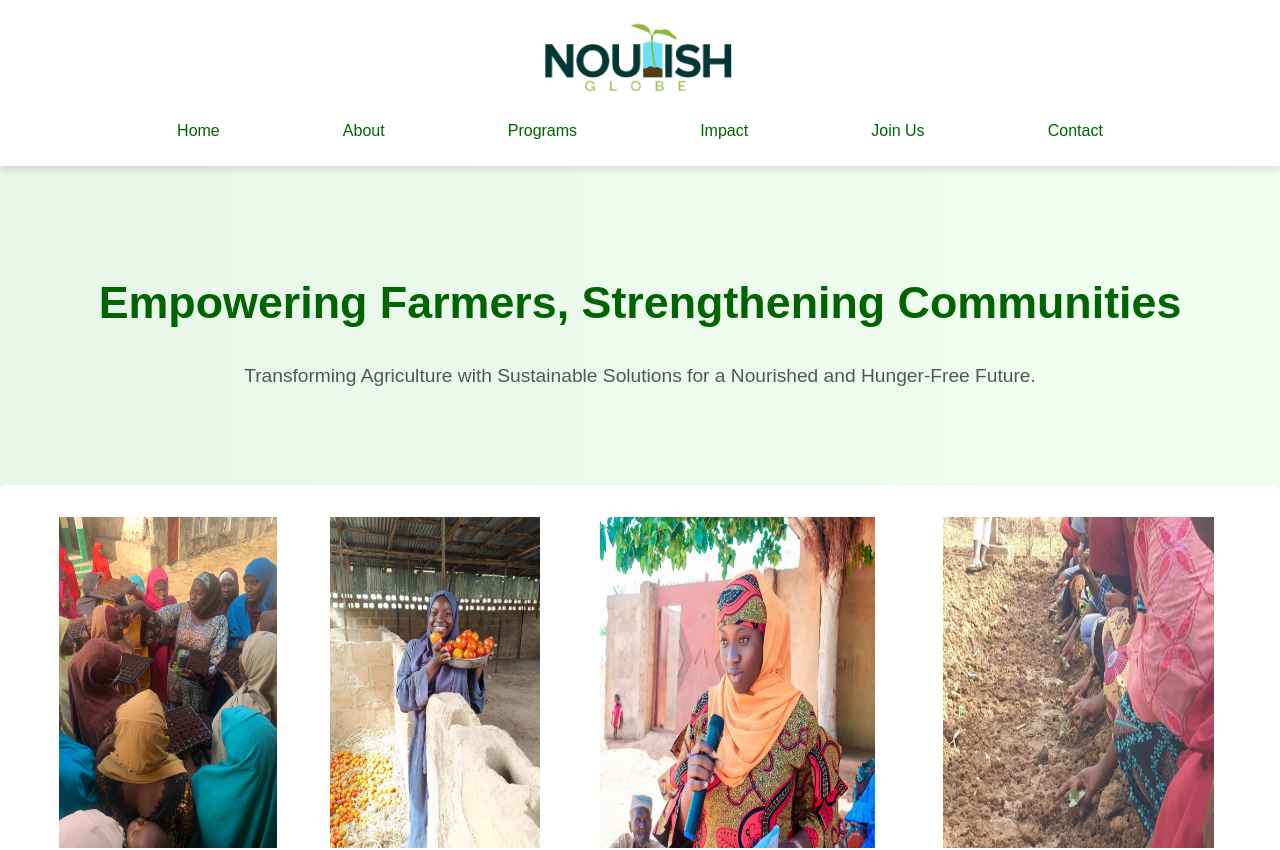
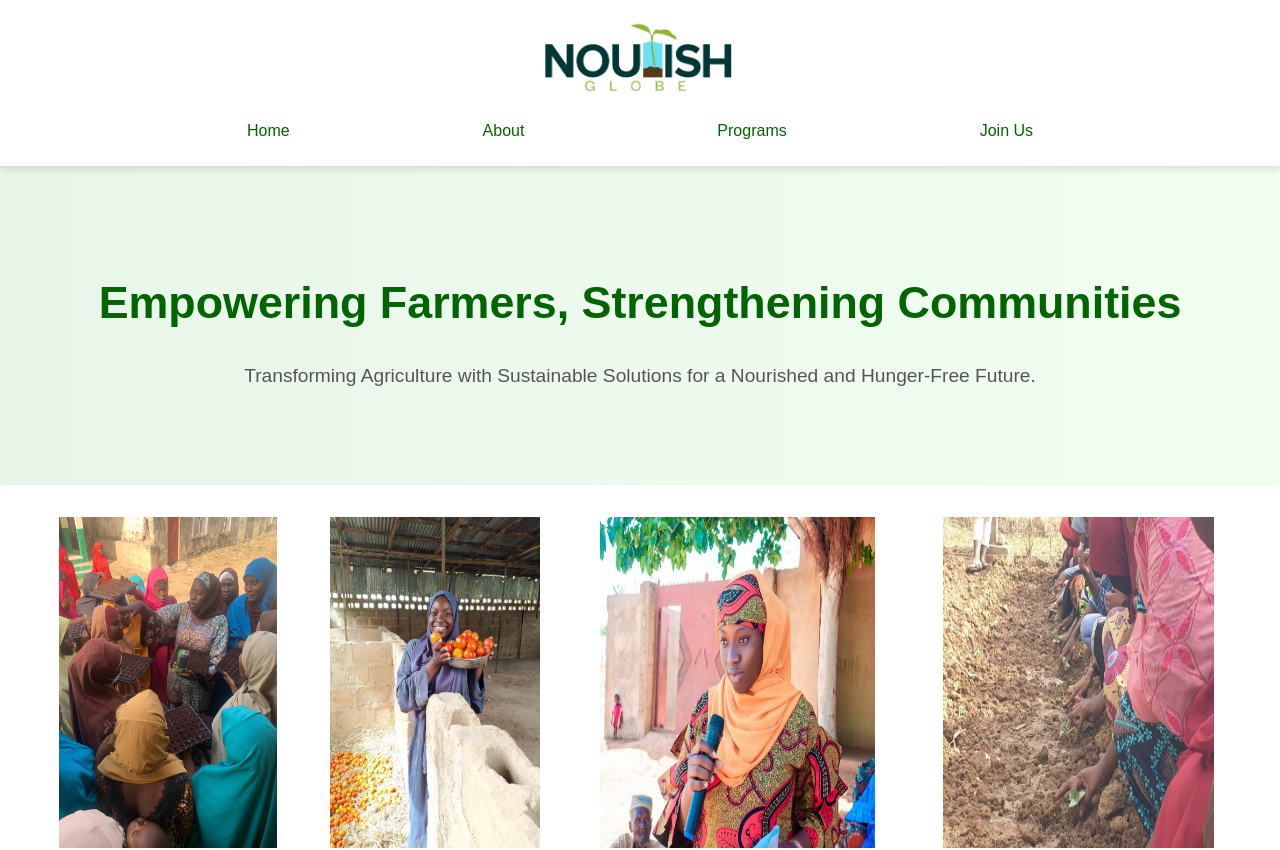
Before and after one commit to iabbakr/nourish-globe, a React (Vite) app: page / in a window 1280 px wide. Shown: the top 850 px of the page. Built offline with nearby package versions, Linux system fonts and the light colour scheme.

Commit message:
added changes from ummi

```diff
--- a/src/components/Header.jsx
+++ b/src/components/Header.jsx
@@ -12,9 +12,7 @@ const Header = () => (
       <Link className="nav-i" to="/">Home</Link>
       <Link className="nav-i" to="/about">About</Link>
       <Link className="nav-i" to="./programs">Programs</Link>
-      <Link className="nav-i" to="/impact">Impact</Link>
       <Link className="nav-i" to="/join-us">Join Us</Link>
-      <Link className="nav-i" to="/contact">Contact</Link>
     </nav>
   </header>
 );
```
